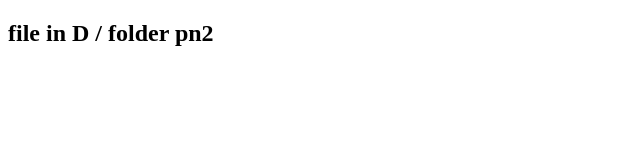
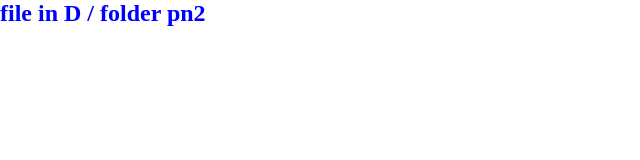
Before and after one commit to PawanOfficeal/pn2, a plain HTML site: page index.html in a window 1280 px wide. Shown: the whole page, without its empty margins (0-640 px from the left). Drawn offline with Linux system fonts and the light colour scheme.

Commit message:
added new style

```diff
--- a/index.html
+++ b/index.html
@@ -3,6 +3,7 @@
 <head>
 	<meta charset="UTF-8">
 	<meta name="viewport" content="width=device-width, initial-scale=1.0">
+	<link rel="stylesheet" href="style.css">
 	<title>Document</title>
 </head>
 <body>
--- a/style.css
+++ b/style.css
@@ -0,0 +1,8 @@
+*{
+	padding:0;
+	margin:0;
+	box-sizing: border-box;
+}
+h2{
+	color: blue;
+}
```
